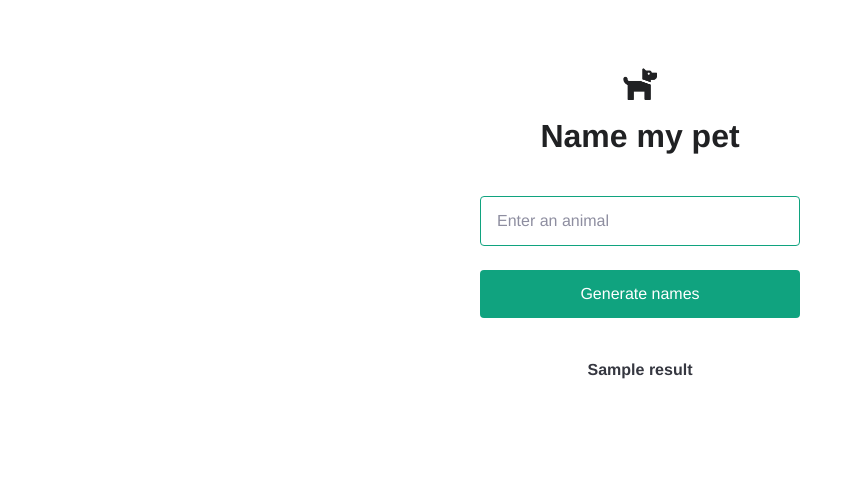
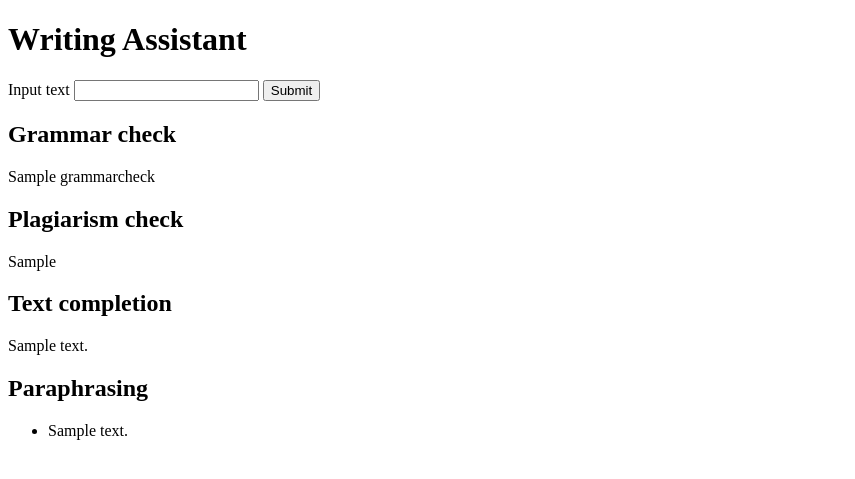
Before and after one commit to QuangEdward/Writing-Assistant, a Flask app: template templates/index.html in a window 1280 px wide. Shown: the top 479 px of the page, without its empty margins (0-855 px from the left). Run offline with Flask 2, Linux system fonts and the light colour scheme; the template is opened without the code that fills it: most values are stand-ins (such as "Sample title", 1, 10 or a date in 2020); form fields are guessed from the names that the template uses; parts of the project's set-up code (start-up, migrations or seed data) failed here and were passed over; some web fonts are replaced.

Commit message:
change in 29/4

```diff
--- a/static/main.css
+++ /dev/null
@@ -1,66 +0,0 @@
-@font-face {
-  font-family: "ColfaxAI";
-  src: url(https://cdn.openai.com/API/fonts/ColfaxAIRegular.woff2)
-      format("woff2"),
-    url(https://cdn.openai.com/API/fonts/ColfaxAIRegular.woff) format("woff");
-  font-weight: normal;
-  font-style: normal;
-}
-@font-face {
-  font-family: "ColfaxAI";
-  src: url(https://cdn.openai.com/API/fonts/ColfaxAIBold.woff2) format("woff2"),
-    url(https://cdn.openai.com/API/fonts/ColfaxAIBold.woff) format("woff");
-  font-weight: bold;
-  font-style: normal;
-}
-body,
-input {
-  font-size: 16px;
-  line-height: 24px;
-  color: #353740;
-  font-family: "ColfaxAI", Helvetica, sans-serif;
-}
-body {
-  display: flex;
-  flex-direction: column;
-  align-items: center;
-  padding-top: 60px;
-}
-.icon {
-  width: 34px;
-}
-h3 {
-  font-size: 32px;
-  line-height: 40px;
-  font-weight: bold;
-  color: #202123;
-  margin: 16px 0 40px;
-}
-form {
-  display: flex;
-  flex-direction: column;
-  width: 320px;
-}
-input[type="text"] {
-  padding: 12px 16px;
-  border: 1px solid #10a37f;
-  border-radius: 4px;
-  margin-bottom: 24px;
-}
-::placeholder {
-  color: #8e8ea0;
-  opacity: 1;
-}
-input[type="submit"] {
-  padding: 12px 0;
-  color: #fff;
-  background-color: #10a37f;
-  border: none;
-  border-radius: 4px;
-  text-align: center;
-  cursor: pointer;
-}
-.result {
-  font-weight: bold;
-  margin-top: 40px;
-}
--- /dev/null
+++ b/templates/base.html
@@ -0,0 +1,13 @@
+<!doctype html>
+<html>
+  <head>
+    <title>Writing Assistant</title>
+    <link rel="stylesheet" href="{{ url_for('static', filename='css/style.css') }}">
+  </head>
+  <body>
+    <div class="container">
+      {% block content %}
+      {% endblock %}
+    </div>
+  </body>
+</html>
--- a/templates/index.html
+++ b/templates/index.html
@@ -1,4 +1,4 @@
-<!DOCTYPE html>
+<!-- <!DOCTYPE html>
 <head>
   <title>OpenAI Quickstart</title>
   <link
@@ -18,4 +18,39 @@
   {% if result %}
   <div class="result">{{ result }}</div>
   {% endif %}
-</body>
+</body> -->
+
+{% extends 'base.html' %}
+
+{% block content %}
+  <h1>Writing Assistant</h1>
+  <form method="POST">
+    {{ form.csrf_token }}
+    {{ form.input_text.label }} {{ form.input_text() }}
+    {{ form.submit() }}
+  </form>
+
+  {% if grammarcheck %}
+    <h2>Grammar check</h2>
+    <p>{{ grammarcheck | safe }}</p>
+  {% endif %}
+
+  {% if plagiarism_check %}
+    <h2>Plagiarism check</h2>
+    <p>{{ plagiarism_check | safe }}</p>
+  {% endif %}
+
+  {% if completion_text %}
+    <h2>Text completion</h2>
+    <p>{{ completion_text }}</p>
+  {% endif %}
+
+  {% if paraphrased_texts %}
+    <h2>Paraphrasing</h2>
+    <ul>
+      {% for paraphrased_text in paraphrased_texts %}
+        <li>{{ paraphrased_text }}</li>
+      {% endfor %}
+    </ul>
+  {% endif %}
+{% endblock %}
```
Also changed, not shown: application/forms.py (added, +7 -0 lines), application/models.py (added, +101 -0 lines), static/style.css (added, +66 -0 lines), templates/input_text.html (added, +9 -0 lines), application/__init__.py (added).
